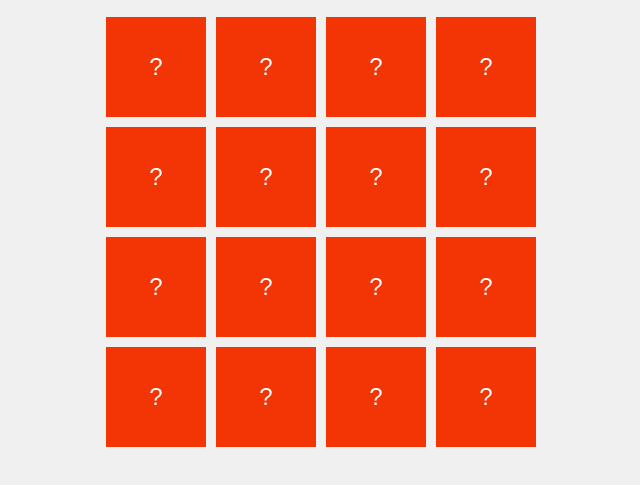
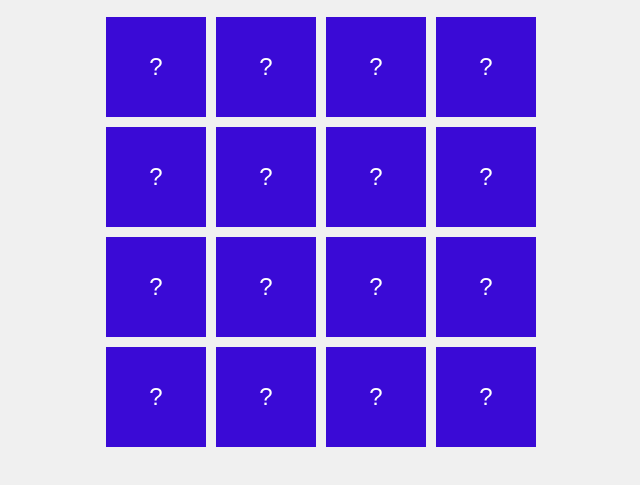
Before and after one commit to DevKharthik/memory-game, a plain HTML site: page index.html in a window 1280 px wide. Shown: the part 207-692 px from the top of the page, without its empty margins (319-959 px from the left). Drawn offline with Linux system fonts and the light colour scheme.

Commit message:
gokul demo

```diff
--- a/style.css
+++ b/style.css
@@ -55,6 +55,6 @@ h1 {
     transform: rotateY(180deg);
 }
 .card .back {
-    background-color: #f33505;
+    background-color: #3a0ad6;
     color: white;
 }
```
